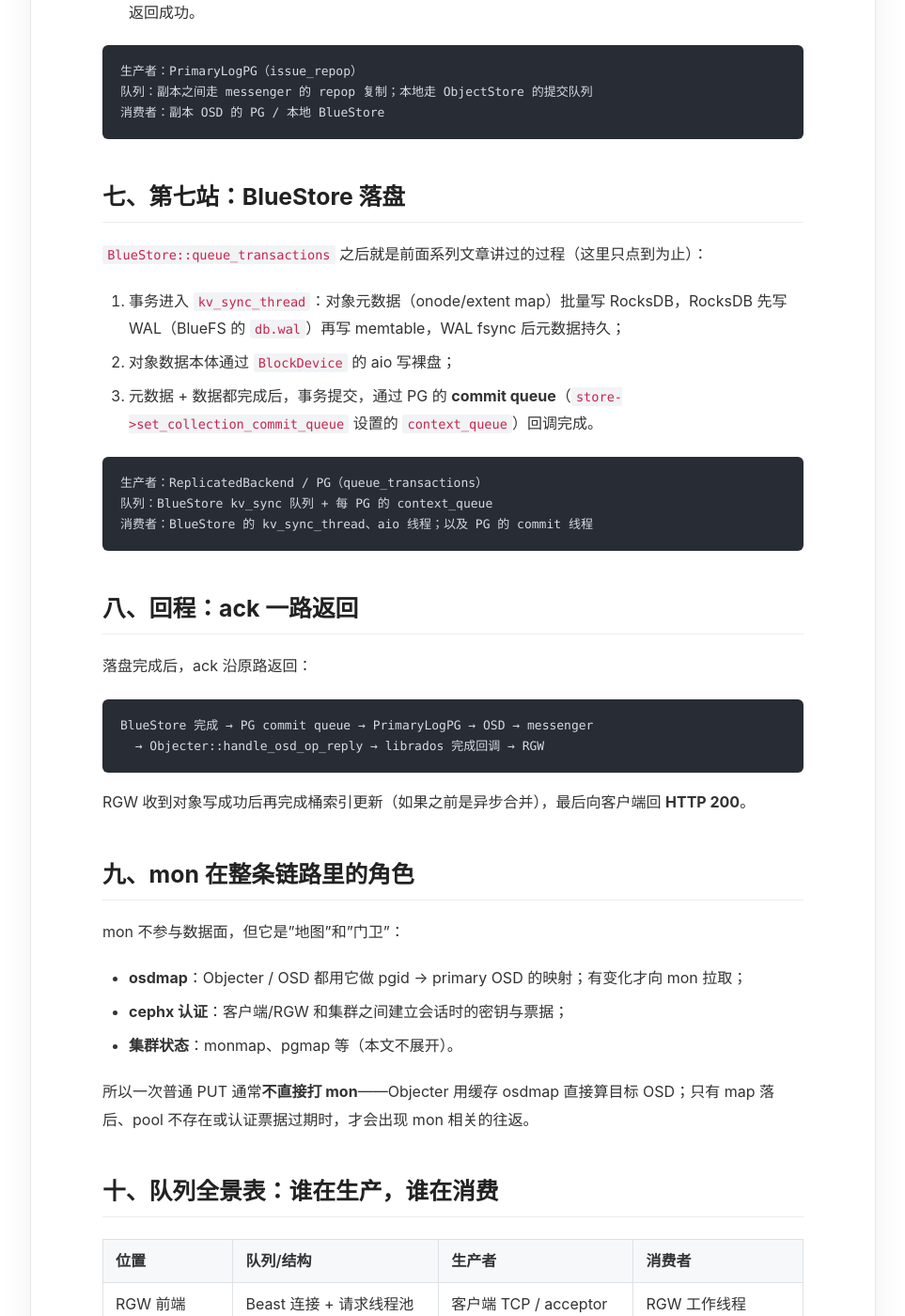
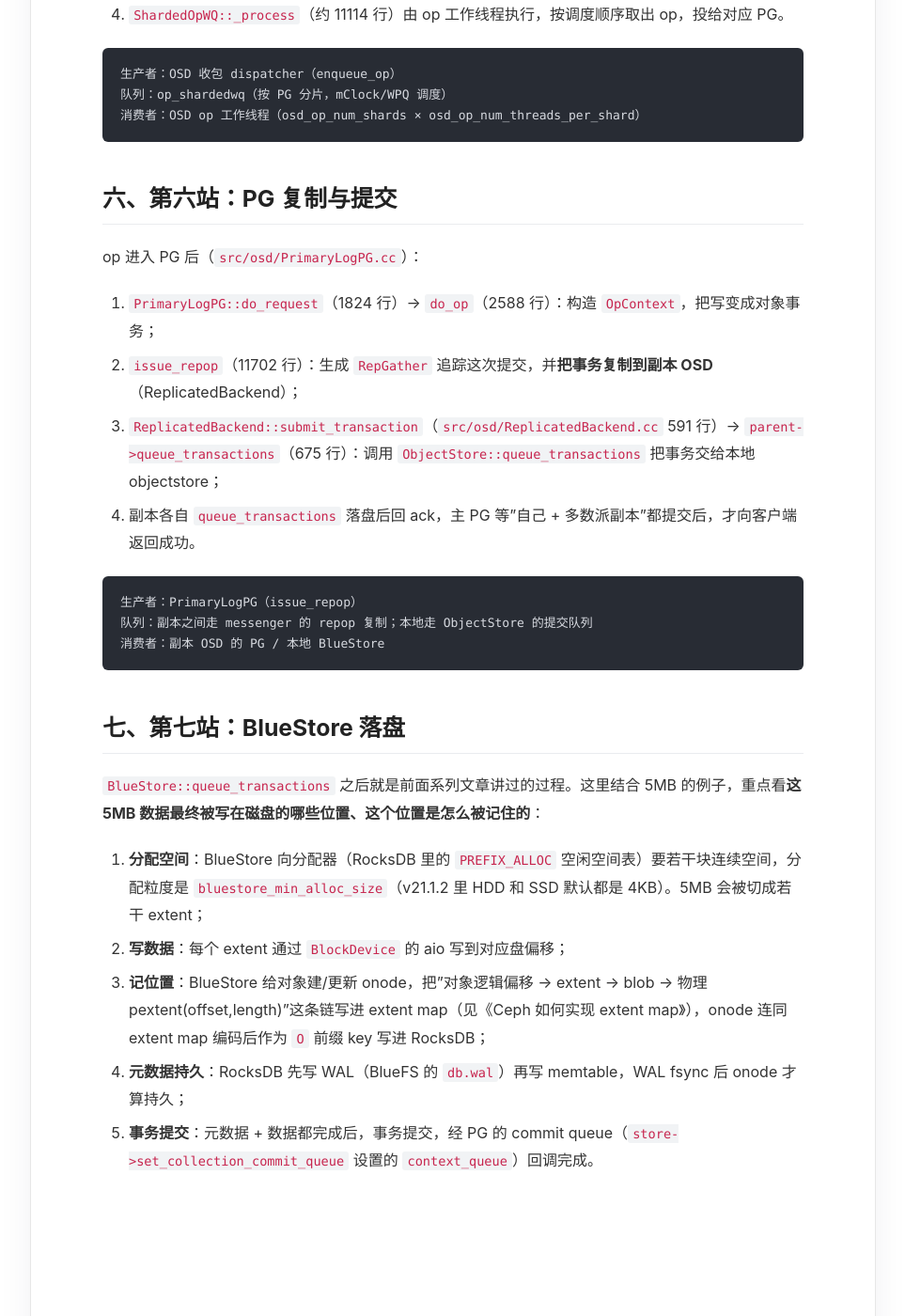
Before and after one commit to lnsyyj/lnsyyj.github.io, a Jekyll site: the page built from _posts/2026-10-23-ceph-s3-put-path.md, in a window 1280 px wide and 1400 px high, scrolled down 6103 px. Shown: the whole window at 94% size, without its empty margins (158-1121 px from the left). Built offline with Jekyll 4.4.1, drawn with Linux system fonts in a browser that asks for light colours; some of the changed text lies outside the part shown.

Commit message:
Add concrete 5MB example and write-position detail to S3 path post

````diff
--- a/_posts/2026-10-23-ceph-s3-put-path.md
+++ b/_posts/2026-10-23-ceph-s3-put-path.md
@@ -27,6 +27,16 @@
 ```
 
 一句话：客户端只跟 RGW 说话，RGW 通过 librados 跟整个 RADOS 集群说话；对象数据写一个 RADOS 对象，元数据（桶索引）写另一个 RADOS 对象。
+
+## 贯穿全文的一个实例
+
+为了下面每一站都有具体数字，我们约定这样一个场景：
+
+- 用户 `alice` 用 S3 SDK 上传一张 **5MB（5242880 字节）的图片**，对象 key 为 `photos/cat.jpg`，目标桶为 `mybucket`；
+- 该桶的 bucket marker（创建桶时生成的唯一 id）记为 `8f3e2c1d-...`；
+- 桶的数据池是 `default.rgw.buckets.data`，索引池是 `default.rgw.buckets.index`（默认配置，可用 `rgw_bucket_default_data_pool` / `rgw_bucket_default_index_pool` 修改）。
+
+这条 5MB 的数据流会依次穿过：HTTPS → RGW → librados → Messenger → 主 OSD → BlueStore → 裸盘，下面一段一段看它走到哪、变成了什么。
 
 ## 一、第一站：S3 SDK 做了什么
 
@@ -110,7 +120,9 @@
 5. **CRUSH 选 OSD**：`OSDMap::_pg_to_osds`（`src/osd/OSDMap.cc` 2791 行）执行 `crush->do_rule(rule_id, pps, osds, size, weights, pool)`，按池绑定的 CRUSH rule 在桶（host / rack / ...）里算出**有序**的 OSD 列表；
 6. **主 OSD**：列表第一个就是 primary（`_pg_to_up_acting_osds`，3143 行，再结合 up/acting 集合修正）。
 
-举一个具体例子：pool `data` 有 64 个 PG、副本 3；对象 `photos/cat.jpg` 哈希后得到 `ps`，低 6 位（64 个 PG）算出 PG 号，CRUSH 按 rule 算出有序列表 `[osd.12, osd.35, osd.8]`，那么 **primary 就是 osd.12**，副本是 osd.35 和 osd.8。Objecter 把 MOSDOp 发给 osd.12，由它再复制给另外两个。
+注意：这里被哈希的"对象名"不是 S3 的 `photos/cat.jpg`，而是 RGW 落到数据池里的 **RADOS 对象名**——RGW 会在前面拼上 bucket marker（`src/rgw/rgw_common.h` 的 `prepend_bucket_marker`：`oid = bucket.marker + "_" + obj.get_oid()`）。所以本实例里真正参与哈希的是 `8f3e2c1d-..._photos/cat.jpg`，它在 pool `default.rgw.buckets.data` 里被算出 PG 和 primary。
+
+举一个具体例子：pool `default.rgw.buckets.data` 有 64 个 PG、副本 3；对象 `8f3e2c1d-..._photos/cat.jpg` 哈希后得到 `ps`，低 6 位（64 个 PG）算出 PG 号，CRUSH 按 rule 算出有序列表 `[osd.12, osd.35, osd.8]`，那么 **primary 就是 osd.12**，副本是 osd.35 和 osd.8。Objecter 把 MOSDOp 发给 osd.12，由它再复制给另外两个。
 
 这里的关键是 **osdmap**：它是"数据往哪个 OSD 走"的唯一依据。Objecter 缓存一份 osdmap，只有缺 map、epoch 落后或 pool 变化时，才通过 `MonClient` 向 **mon** 要最新版（`monc->get_version("osdmap", ...)`）。
 
@@ -167,11 +179,23 @@
 
 ## 七、第七站：BlueStore 落盘
 
-`BlueStore::queue_transactions` 之后就是前面系列文章讲过的过程（这里只点到为止）：
+`BlueStore::queue_transactions` 之后就是前面系列文章讲过的过程。这里结合 5MB 的例子，重点看**这 5MB 数据最终被写在磁盘的哪些位置、这个位置是怎么被记住的**：
 
-1. 事务进入 `kv_sync_thread`：对象元数据（onode/extent map）批量写 RocksDB，RocksDB 先写 WAL（BlueFS 的 `db.wal`）再写 memtable，WAL fsync 后元数据持久；
-2. 对象数据本体通过 `BlockDevice` 的 aio 写裸盘；
-3. 元数据 + 数据都完成后，事务提交，通过 PG 的 **commit queue**（`store->set_collection_commit_queue` 设置的 `context_queue`）回调完成。
+1. **分配空间**：BlueStore 向分配器（RocksDB 里的 `PREFIX_ALLOC` 空闲空间表）要若干块连续空间，分配粒度是 `bluestore_min_alloc_size`（v21.1.2 里 HDD 和 SSD 默认都是 4KB）。5MB 会被切成若干 extent；
+2. **写数据**：每个 extent 通过 `BlockDevice` 的 aio 写到对应盘偏移；
+3. **记位置**：BlueStore 给对象建/更新 onode，把"对象逻辑偏移 → extent → blob → 物理 pextent(offset,length)"这条链写进 extent map（见《Ceph 如何实现 extent map》），onode 连同 extent map 编码后作为 `O` 前缀 key 写进 RocksDB；
+4. **元数据持久**：RocksDB 先写 WAL（BlueFS 的 `db.wal`）再写 memtable，WAL fsync 后 onode 才算持久；
+5. **事务提交**：元数据 + 数据都完成后，事务提交，经 PG 的 commit queue（`store->set_collection_commit_queue` 设置的 `context_queue`）回调完成。
+
+```mermaid
+flowchart LR
+    W["5MB 数据"] --> A["分配器 给 extent"]
+    A --> D["aio 写盘 offset+length"]
+    D --> E["extent map 记录<br/>逻辑偏移→blob→pextent"]
+    E --> O["onode 写 RocksDB O 前缀"]
+```
+
+所以"写入 object 的位置是如何定位的"答案是两句话：**数据位置由分配器临时给、由 extent map 永久记**——下次读 `photos/cat.jpg` 时，先查 RocksDB 里的 onode 拿到 extent map，再按 map 去盘上把 5MB 拼回来。
 
 ```text
 生产者：ReplicatedBackend / PG（queue_transactions）
````
